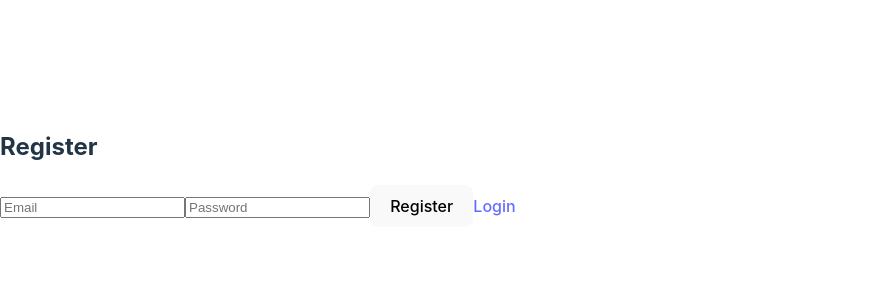
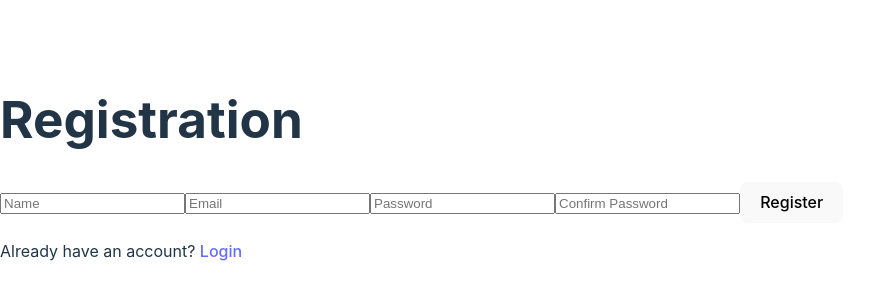
Before and after one commit to Alex-Hlatsko/Shorch, a React (Vite) app: page /register in a window 1280 px wide. Shown: the part 232-532 px from the top of the page, without its empty margins (0-886 px from the left). Built offline with nearby package versions, Linux system fonts and the light colour scheme.

Commit message:
registration v1

```diff
--- a/src/pages/Register.jsx
+++ b/src/pages/Register.jsx
@@ -1,18 +1,70 @@
-import React from 'react';
+import React, { useState } from 'react';
 import { Link } from 'react-router-dom';
+import { createUser } from '../services/userService';
+import { useUser } from '../UserContext'; // Импортируем хук useUser
 
 const Register = () => {
-  const handleRegister = async () => {
-    // Реализуйте логику регистрации пользователя
+  const [name, setName] = useState('');
+  const [email, setEmail] = useState('');
+  const [password, setPassword] = useState('');
+  const [confirmPassword, setConfirmPassword] = useState('');
+  const [message, setMessage] = useState('');
+  const { setUserData } = useUser(); // Получаем функцию setUserData из контекста
+
+  const handleRegister = async (e) => {
+    e.preventDefault();
+
+    // Проверка, что пароли совпадают
+    if (password !== confirmPassword) {
+      setMessage("Пароли не совпадают");
+      return;
+    }
+
+    // Регистрация пользователя с передачей setUserData в createUser
+    const response = await createUser(name, email, password, setUserData);
+    if (response === "success") {
+      setMessage("Регистрация успешна");
+    } else {
+      setMessage(response);
+    }
   };
 
   return (
     <div>
-      <h2>Register</h2>
-      <input type="email" placeholder="Email" />
-      <input type="password" placeholder="Password" />
-      <button onClick={handleRegister}>Register</button>
-      <Link to="/login">Login</Link>
+      <h1>Registration</h1>
+      <form onSubmit={handleRegister}>
+        <input
+          type="text"
+          placeholder="Name"
+          value={name}
+          onChange={(e) => setName(e.target.value)}
+          required
+        />
+        <input
+          type="email"
+          placeholder="Email"
+          value={email}
+          onChange={(e) => setEmail(e.target.value)}
+          required
+        />
+        <input
+          type="password"
+          placeholder="Password"
+          value={password}
+          onChange={(e) => setPassword(e.target.value)}
+          required
+        />
+        <input
+          type="password"
+          placeholder="Confirm Password"
+          value={confirmPassword}
+          onChange={(e) => setConfirmPassword(e.target.value)}
+          required
+        />
+        <button type="submit">Register</button>
+      </form>
+      <p>{message}</p>
+      <p>Already have an account? <Link to="/login">Login</Link></p>
     </div>
   );
 };
--- a/src/services/userService.js
+++ b/src/services/userService.js
@@ -1,5 +1,6 @@
-import { collection, query, where, getDocs } from "firebase/firestore";
+import { collection, query, where, getDocs, addDoc } from "firebase/firestore";
 import { db } from './firebase';
+import { useUser } from '../UserContext'; // Импортируем хук useUser
 
 export const loginUser = async (email, password, setUserData) => {
   try {
@@ -30,3 +31,26 @@ export const loginUser = async (email, password, setUserData) => {
     return "Ошибка при входе";
   }
 };
+
+export const createUser = async (name, email, password, setUserData) => { // Добавляем параметр setUserData
+    try {
+      // Проверка наличия пользователя с такой же почтой в базе данных
+      const usersCollection = collection(db, "users");
+      const querySnapshot = await getDocs(usersCollection);
+      const existingUser = querySnapshot.docs.find(doc => doc.data().email === email);
+      if (existingUser) {
+        return "Пользователь с такой почтой уже существует";
+      }
+
+      // Регистрация нового пользователя
+      await addDoc(collection(db, "users"), { name, email, password, products: [] });
+
+      // Вызываем функцию setUserData для установки данных пользователя в контекст
+      setUserData({ name, email, password, products: [] });
+
+      return "success";
+    } catch (error) {
+      console.error("Ошибка при регистрации:", error);
+      return "Ошибка при регистрации";
+    }
+  };
```
